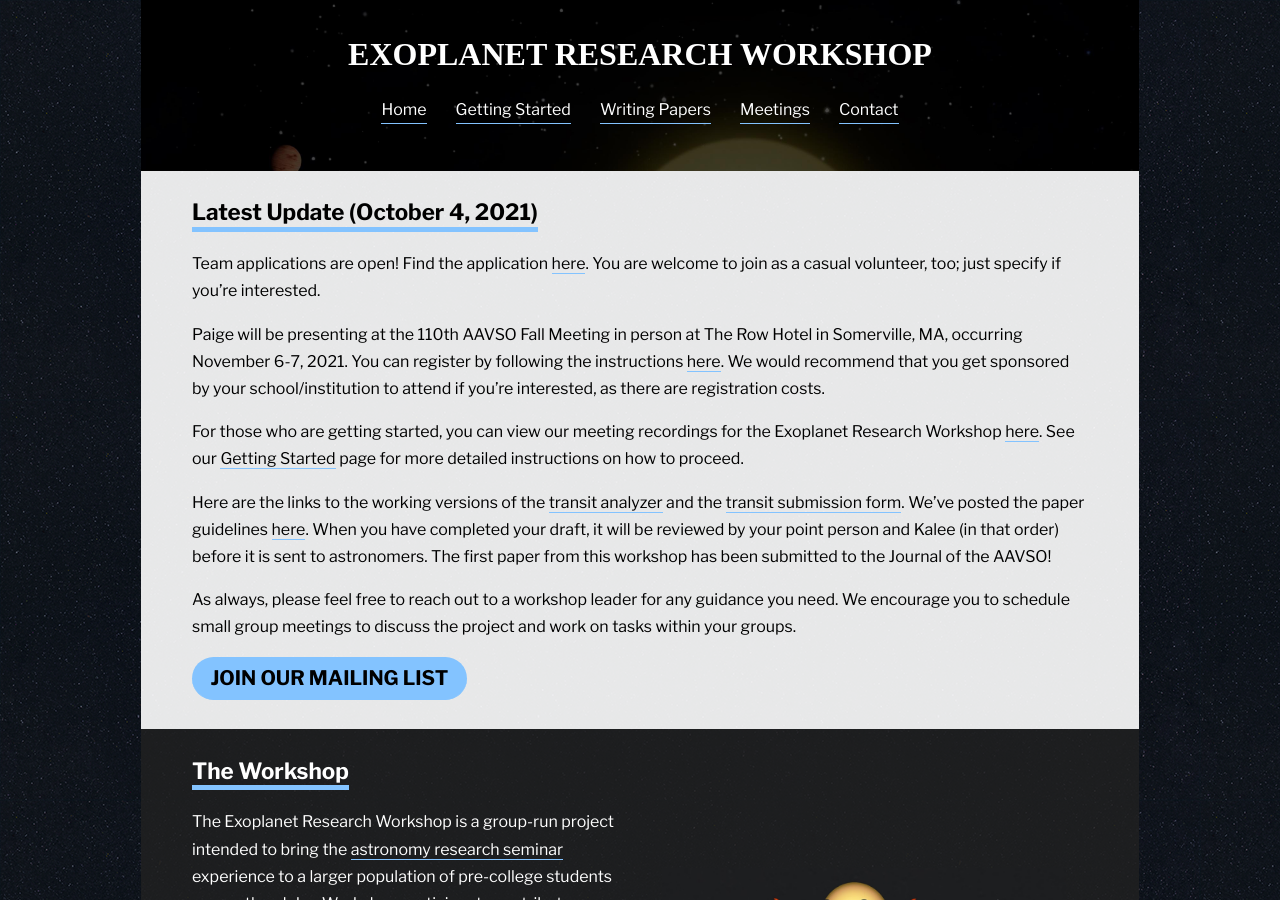
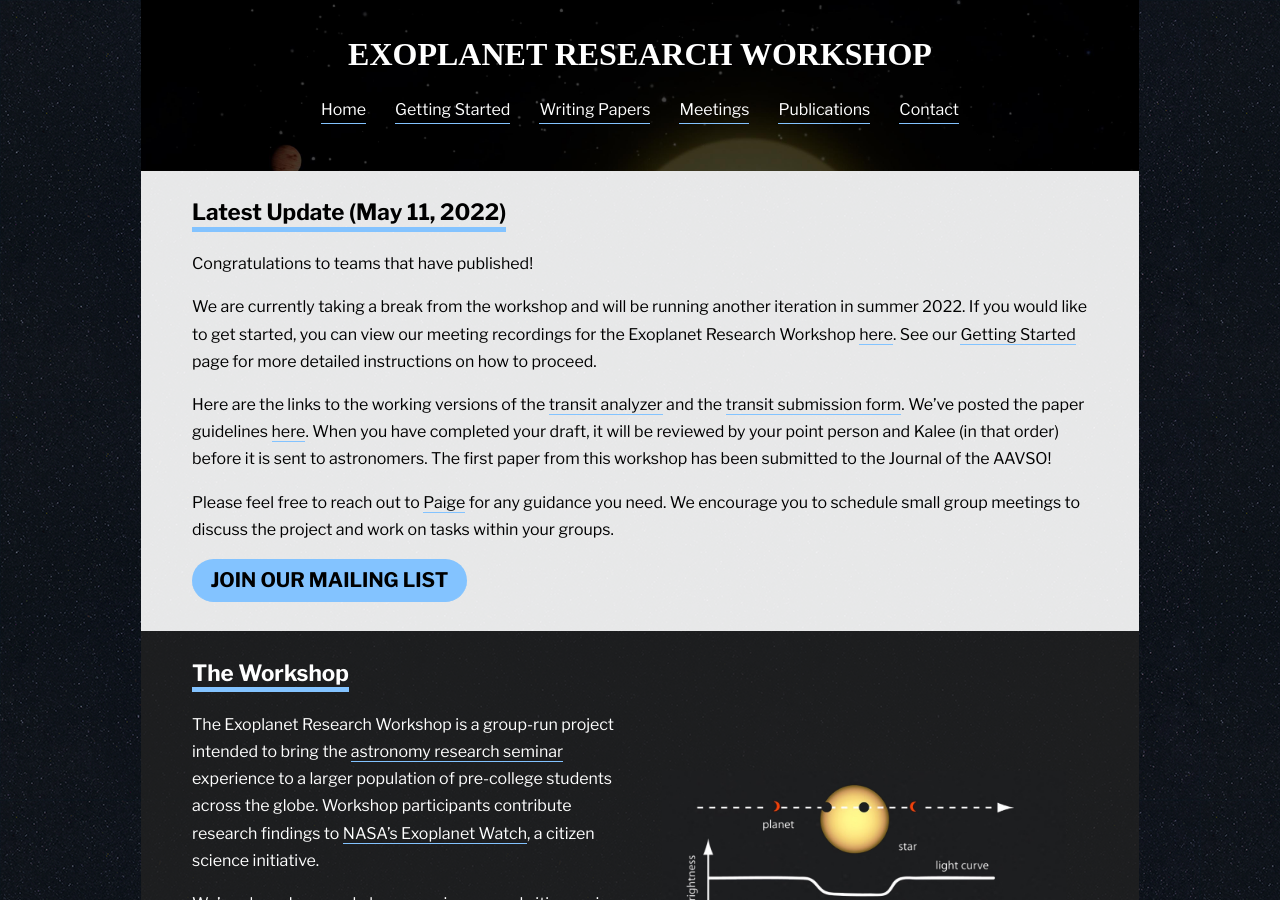
Before and after one commit to paigeyeung/exoplanetresearchworkshop, a Jekyll site: the page built from index.md, in a window 1280 px wide and 900 px high. Built offline with Jekyll 4.4.1, drawn with Linux system fonts in a browser that asks for light colours; some web fonts are replaced.

Commit message:
Long overdue website update

```diff
--- a/_config.yml
+++ b/_config.yml
@@ -22,6 +22,12 @@ contacts:
     zoom_url: https://stanford.zoom.us/j/2940180841
     topics: accessing the files if Google Drive misbehaves, general questions
 
+contacts2021:
+  - name: Paige Yeung
+  - name: Quinn Perian
+  - name: Elliott Chalcraft
+  - name: Kalee Tock (Advisor)
+
 contacts2020:
   - name: Ryan Caputo
   - name: Elliott Chalcraft
--- a/_includes/nav.html
+++ b/_includes/nav.html
@@ -4,6 +4,7 @@
       <a href="/getting-started/" class="nav-item">Getting Started</a>
       <a href="/papers/" class="nav-item">Writing Papers</a>
       <a href="/meetings/" class="nav-item">Meetings</a>
+      <a href="/publications/" class="nav-item">Publications</a>
       <a href="/contact/" class="nav-item">Contact</a>
     </ul>
   </center>
--- a/index.md
+++ b/index.md
@@ -5,17 +5,19 @@ title: Home
 
 <div class="page-display-light" markdown="1">
 
-## Latest Update (October 4, 2021)
+## Latest Update (May 11, 2022)
 
-Team applications are open! Find the application [here](https://forms.gle/y5aV4qgNoLksj8so8){:target="_blank"}. You are welcome to join as a casual volunteer, too; just specify if you're interested.
+Congratulations to teams that have published!
 
-Paige will be presenting at the 110th AAVSO Fall Meeting in person at The Row Hotel in Somerville, MA,  occurring November 6-7, 2021. You can register by following the instructions [here](https://www.aavso.org/110-annual-meeting){:target="_blank"}. We would recommend that you get sponsored by your school/institution to attend if you're interested, as there are registration costs.
+<!-- Team applications are open! Find the application [here](https://forms.gle/y5aV4qgNoLksj8so8){:target="_blank"}. You are welcome to join as a casual volunteer, too; just specify if you're interested.
 
-For those who are getting started, you can view our meeting recordings for the Exoplanet Research Workshop [here](/meetings/). See our [Getting Started](/getting-started/) page for more detailed instructions on how to proceed.
+Paige will be presenting at the 110th AAVSO Fall Meeting in person at The Row Hotel in Somerville, MA,  occurring November 6-7, 2021. You can register by following the instructions [here](https://www.aavso.org/110-annual-meeting){:target="_blank"}. We would recommend that you get sponsored by your school/institution to attend if you're interested, as there are registration costs. -->
+
+We are currently taking a break from the workshop and will be running another iteration in summer 2022. If you would like to get started, you can view our meeting recordings for the Exoplanet Research Workshop [here](/meetings/). See our [Getting Started](/getting-started/) page for more detailed instructions on how to proceed.
 
 Here are the links to the working versions of the [transit analyzer](http://exoplanetresearch.netlify.app/transitanalyzer){:target="_blank"} and the [transit submission form](http://exoplanetresearch.netlify.app/transitsubmission){:target="_blank"}. We've posted the paper guidelines [here](/papers/). When you have completed your draft, it will be reviewed by your point person and Kalee (in that order) before it is sent to astronomers. The first paper from this workshop has been submitted to the Journal of the AAVSO!
 
-As always, please feel free to reach out to a workshop leader for any guidance you need. We encourage you to schedule small group meetings to discuss the project and work on tasks within your groups.
+Please feel free to reach out to [Paige](/contact/) for any guidance you need. We encourage you to schedule small group meetings to discuss the project and work on tasks within your groups.
 
 [Join Our Mailing List](https://groups.google.com/g/exoplanet-research-workshop-2021){: .button target="_blank"}
 
```
Also changed, not shown: _includes/contacts.html (+7 -0 lines), publications.md (added, +37 -0 lines), assets/Screen Shot 2022-05-11 at 10.38.29 AM.png (added).
